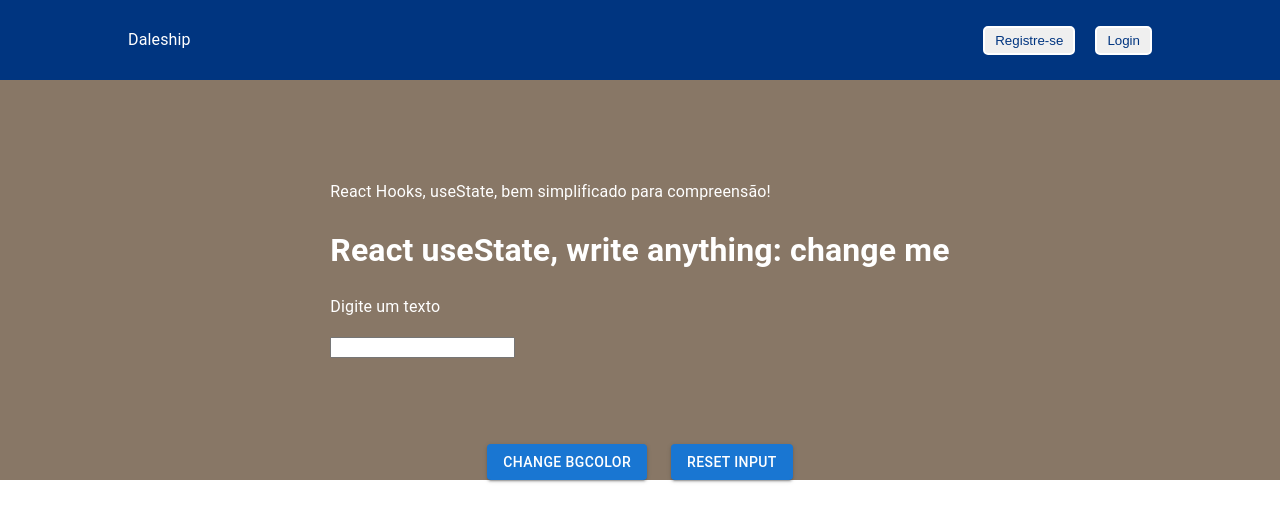
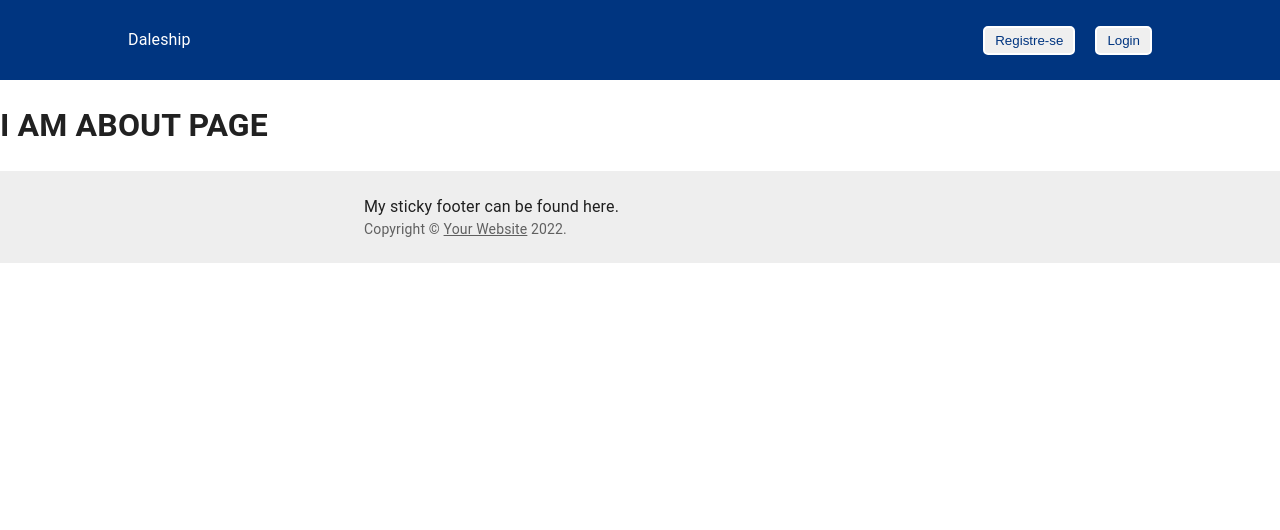
Before and after one commit to okubobarros/react_practitioner, a React (Create React App) app in the folder my-app/: page /about in a window 1280 px wide. Shown: the top 530 px of the page. Built offline with nearby package versions, Linux system fonts and the light colour scheme; no server answers; grey boxes are pictures that could not be loaded.

Commit message:
react router added

```diff
--- a/my-app/package.json
+++ b/my-app/package.json
@@ -11,6 +11,7 @@
     "@testing-library/user-event": "^13.5.0",
     "react": "^18.2.0",
     "react-dom": "^18.2.0",
+    "react-router-dom": "^6.3.0",
     "react-scripts": "5.0.1",
     "web-vitals": "^2.1.4"
   },
@@ -26,7 +27,6 @@
       "react-app/jest"
     ]
   },
-
   "browserslist": {
     "production": [
       ">0.2%",
@@ -39,5 +39,4 @@
       "last 1 safari version"
     ]
   }
-
 }
--- a/my-app/src/App.js
+++ b/my-app/src/App.js
@@ -1,10 +1,22 @@
 import './index.css'
 import Home from './views/Home'
+import About from './views/About'
+
+import {
+  BrowserRouter,
+  Routes,
+  Route,
+} from "react-router-dom";
 
 const App = () => {
-
   return (
-    <Home />
+    <>
+      <Routes>
+        <Route path="/" element={<Home />}>
+          <Route index element={<Home />} />
+        </Route>
+      </Routes>
+    </>
   )
 }
 export default App;
--- a/my-app/src/components/Exercicio/useEffect/index.js
+++ b/my-app/src/components/Exercicio/useEffect/index.js
@@ -4,8 +4,8 @@ import { useEffect, useState } from 'react';
 // meaing you wont see anymore class base component for legacy code is good to understand that way of doing react.
 import Cards from '../../Cards/index'
 export default function Exercicio1() {
+
     const api = ('https://rickandmortyapi.com/api/character');
-
     const [caracter, setCaracter] = useState('');
 
     // **********esse hook lida com o efeito colateral, o que antes era o mount, didMount, UnMount do lifecicle
@@ -13,9 +13,11 @@ export default function Exercicio1() {
         fetch(api)
             .then((res) => res.json())
             .then((data) => setCaracter(data));
-    }, [api])
 
+
+    }, [])
     const { results = [] } = caracter;
+    console.log(results);
     return (
         <Grid container alignItems={'center'} justifyContent={'center'} sx={{ bgcolor: '#000', padding: '3rem' }}>
 
--- a/my-app/src/index.js
+++ b/my-app/src/index.js
@@ -2,7 +2,14 @@ import React from 'react';
 import ReactDOM from 'react-dom/client';
 import './index.css';
 import App from './App';
+import About from './views/About';
+import Contact from './views/ContactUs'
 
+import {
+  BrowserRouter,
+  Routes,
+  Route,
+} from "react-router-dom";
 import reportWebVitals from './reportWebVitals';
 import Layout from './components/Layout';
 
@@ -10,15 +17,18 @@ const root = ReactDOM.createRoot(document.getElementById('root'));
 root.render(
   <React.StrictMode>
     <Layout>
-      <App />
+      <BrowserRouter>
+        <Routes>
+          <Route path="/" element={<App />} />
+          <Route path="/about" element={<About />} />
+          <Route path="/contact" element={<Contact />} />
+        </Routes>
+      </BrowserRouter>
     </Layout>
-  </React.StrictMode>
+  </React.StrictMode >
 );
 
 // If you want to start measuring performance in your app, pass a function
 // to log results (for example: reportWebVitals(console.log))
 // or send to an analytics endpoint. Learn more: https://bit.ly/CRA-vitals
 reportWebVitals();
-
-
-// *********ESTAMOS USANDO O HOC -  PARA GRUDAR A NAVBAR E O FOOTER***************
--- a/my-app/src/views/About.js
+++ b/my-app/src/views/About.js
@@ -2,12 +2,8 @@ export default function About() {
     return (
         <div>
             <h1>
-            All-in-one freight forwarding software solution
+                I AM ABOUT PAGE
             </h1>
-            <h3>
-            We provide softwares and Website Development for businesses global consultants, logistical companies, and shipping companies. An suite of freight transportation solutions that includes a platform for rates, booking system, virtual office, container tracking, transit time, load calculator ... etc.
-            For more details,
-            </h3>
         </div>
     )
 }
--- a/my-app/src/views/ContactUs.js
+++ b/my-app/src/views/ContactUs.js
@@ -1,4 +1,4 @@
-export default function About() {
+export default function Contact() {
     return (
         <div>
             <h1>
```
Also changed, not shown: 1 other file (tests, documents, lock files or other folders).
